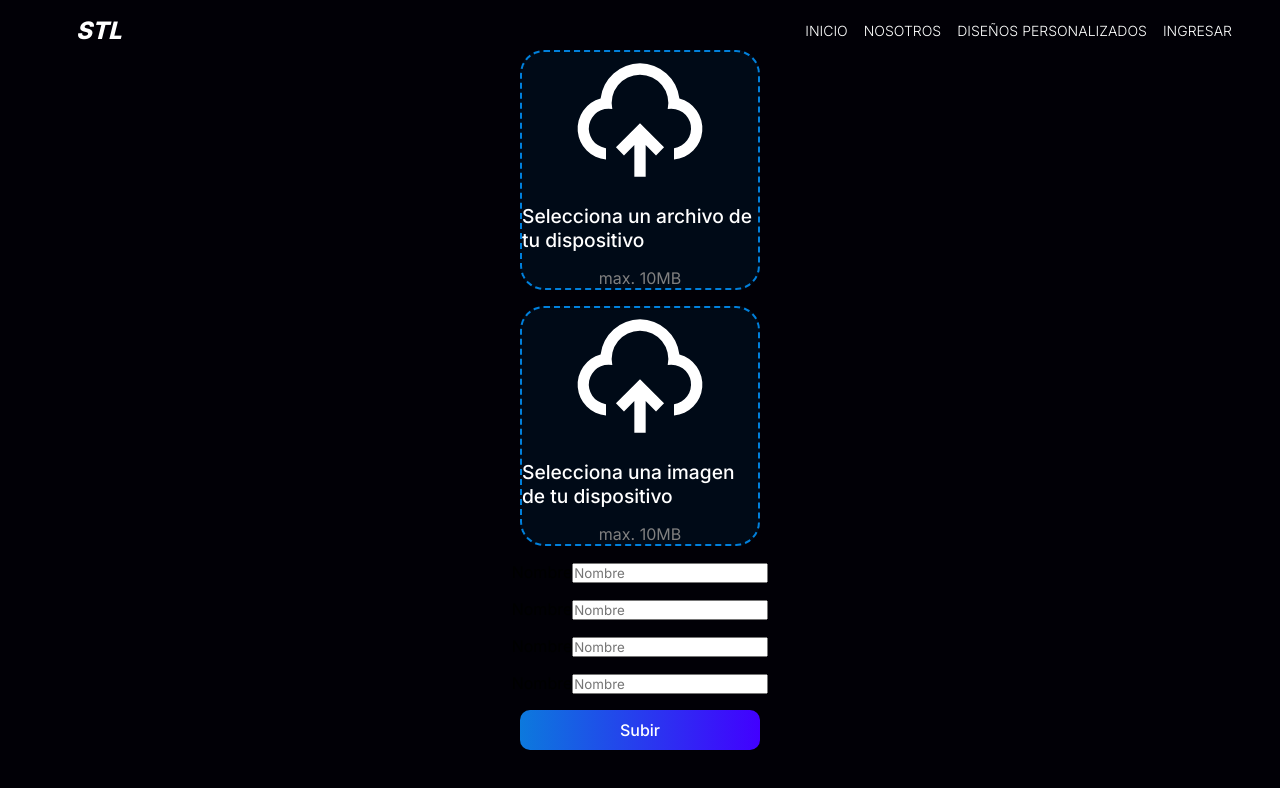
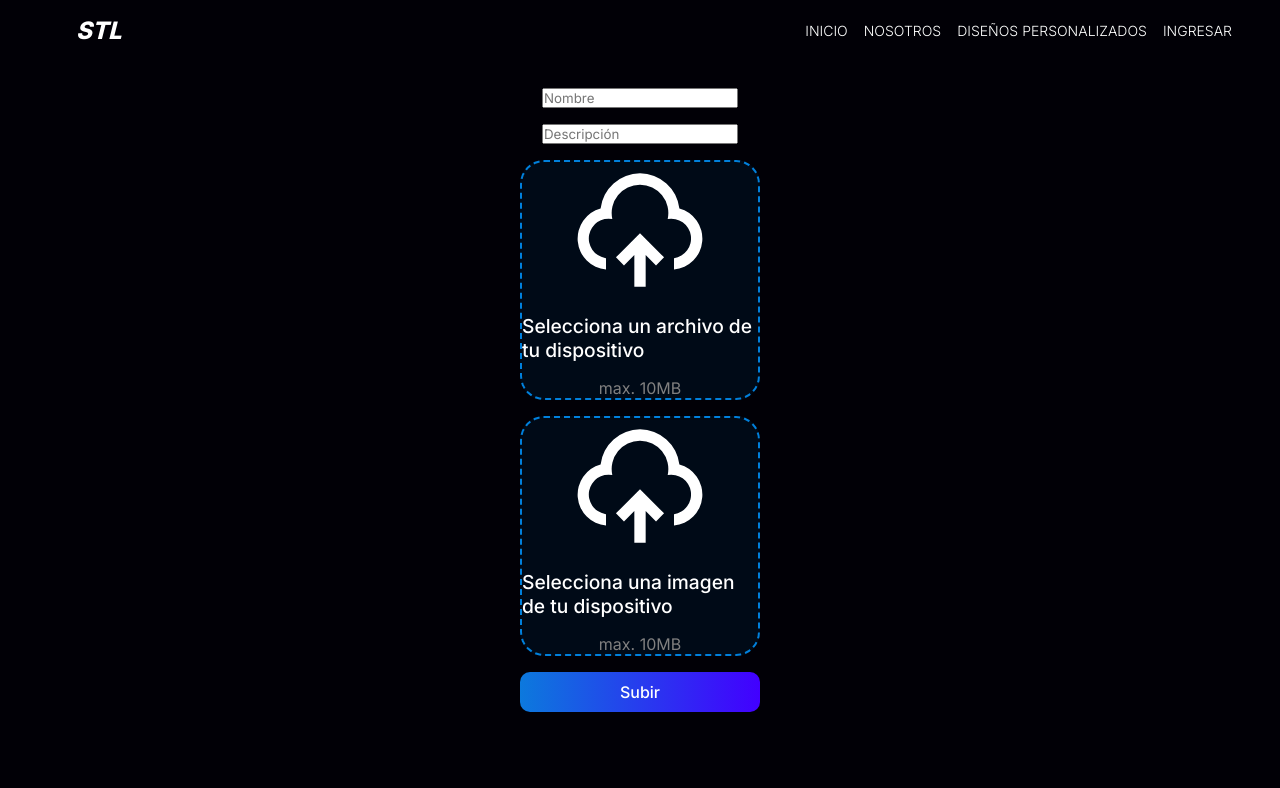
Before and after one commit to Franco-Calvo/savystl, a React (Create React App) app: page /uploadfile in a window 1280 px wide. Shown: the top 788 px of the page. Built offline with nearby package versions, Linux system fonts and the light colour scheme.

Commit message:
Cambios en el front

```diff
--- a/src/Pages/Files/Files.jsx
+++ b/src/Pages/Files/Files.jsx
@@ -5,50 +5,49 @@ import axios from "axios";
 import { Toaster, toast } from "sonner";
 
 export default function Files() {
-  const fileInputRef = useRef(null);
-  const imageInputRef = useRef(null);
+  const fileInputRef = useRef();
+  const imageInputRef = useRef();
+  const url = "http://localhost:8000/aws/upload";
 
-  const url = "http://localhost:8000/upload";
-
-  async function handleUpload() {
-    const file = fileInputRef.current.files[0];
-    const name = imageInputRef.current.files[0];
-    const formData = new FormData();
-    formData.append("file", file);
-    formData.append("name", name); // Agrega los datos adicionales necesarios
-
+  const handleUpload = async () => {
     try {
-      const res = await axios.post(url, formData, {
+      const formData = new FormData();
+      formData.append("file", fileInputRef.current.files[0]);
+      formData.append("image", imageInputRef.current.files[0]);
+      const token = localStorage.getItem("token");
+      const response = await axios.post(url, formData, {
         headers: {
-          "Content-Type": "multipart/form-data",
+          Authorization: `Bearer ${token}`,
         },
       });
-      toast.success(res.data.message);
+      toast.success(response.data.message);
     } catch (error) {
-      toast.error(error.message);
+      console.error(error);
+      toast.error("Error al subir los archivos");
     }
-  }
-
-  function handleClick() {
-    fileInputRef.current.click();
-  }
-
+  };
   return (
     <div className="containerFiles">
       <Toaster position="top-right" />
-      <div className="dashedContainer" onClick={handleClick}>
+      <input type="text" name="name" id="name" placeholder="Nombre" />
+      <input
+        type="text"
+        name="description"
+        id="description"
+        placeholder="Descripción"
+      />
+      <div className="dashedContainer">
         <RiUploadCloud2Line className="iconUpload" />
         <p>Selecciona un archivo de tu dispositivo</p>
         <span>max. 10MB</span>
         <input
           type="file"
+          ref={fileInputRef}
           name="file"
-          ref={fileInputRef}
           style={{ display: "none" }}
         />
       </div>
-
-      <div className="dashedContainer" onClick={handleClick}>
+      <div className="dashedContainer">
         <RiUploadCloud2Line className="iconUpload" />
         <p>Selecciona una imagen de tu dispositivo</p>
         <span>max. 10MB</span>
@@ -59,23 +58,6 @@ export default function Files() {
           style={{ display: "none" }}
         />
       </div>
-      <span>
-        <label htmlFor="">Nombre</label>
-        <input type="text" placeholder="Nombre" />
-      </span>
-      <span>
-        <label htmlFor="">Nombre</label>
-        <input type="text" placeholder="Nombre" />
-      </span>
-      <span>
-        <label htmlFor="">Nombre</label>
-        <input type="text" placeholder="Nombre" />
-      </span>
-      <span>
-        <label htmlFor="">Nombre</label>
-        <input type="text" placeholder="Nombre" />
-      </span>
-      <input type="file" ref={fileInputRef} style={{ display: "none" }} />
       <button className="buttonSubmit" onClick={handleUpload}>
         Subir
       </button>
--- a/src/Pages/Register/Register.jsx
+++ b/src/Pages/Register/Register.jsx
@@ -28,8 +28,6 @@ export default function Register() {
       password: formInputs[2],
       email: formInputs[3],
     };
-
-    console.log(data);
 
     try {
       const response = await axios.post(url, data);
```
